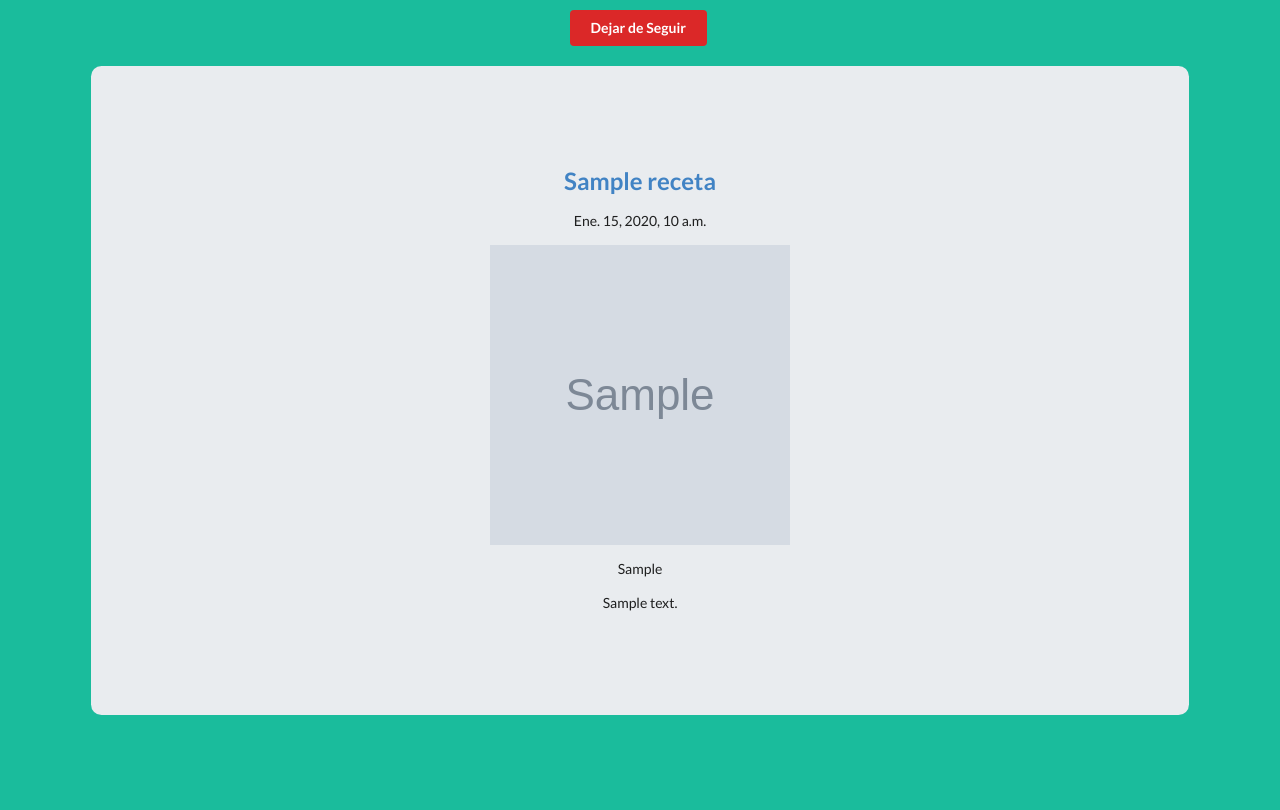
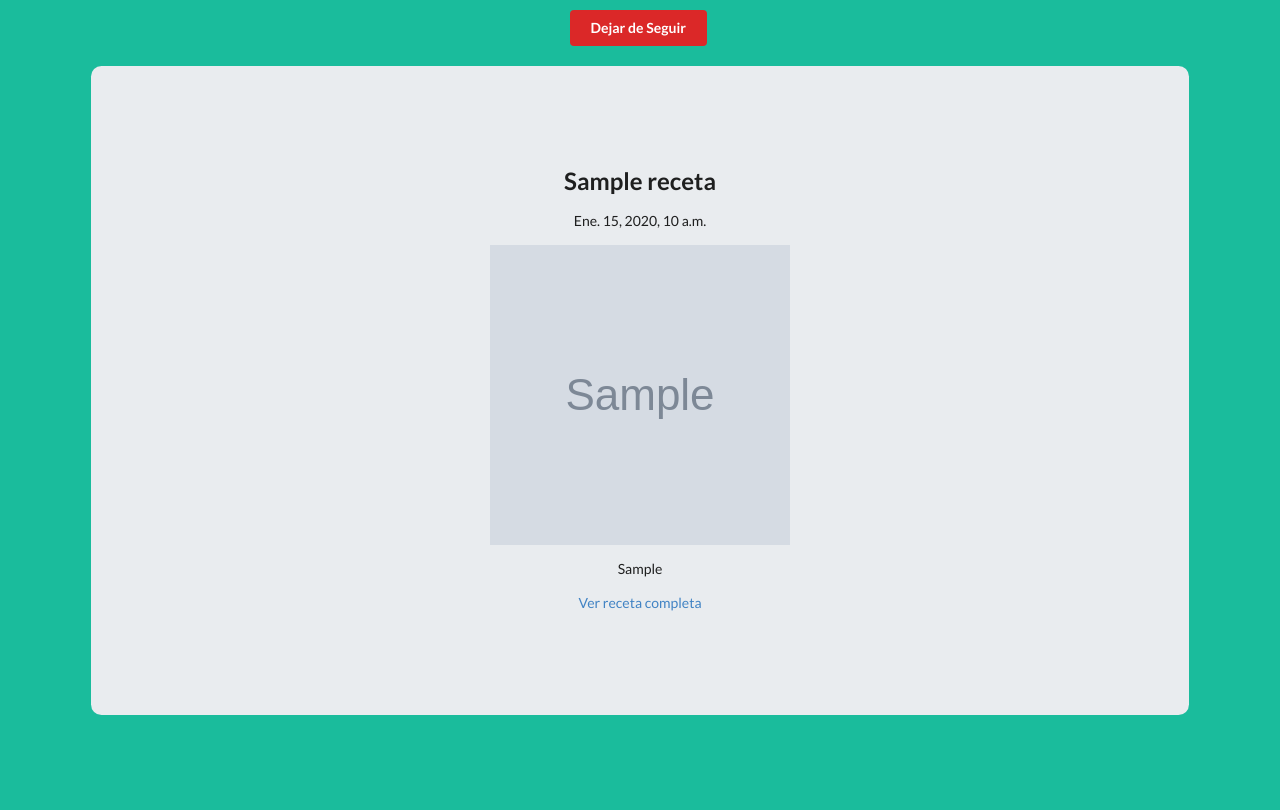
Before and after one commit to JesicaHeit/IngenieriaWeb, a Django app: page /profile/1 in a window 1280 px wide. Shown: the part 471-1281 px from the top of the page. Run offline with Django 3.2, Linux system fonts and the light colour scheme; a user stored in the database is signed in; data comes from the database, SQL or seed files in the repository; tables that the repository leaves empty hold one stand-in row (values such as "Sample post"); grey boxes marked "Sample" are stand-in pictures; parts of the project's set-up code (start-up, migrations or seed data) failed here and were passed over; some libraries are stand-ins or nearby versions.

Commit message:
no message

```diff
--- a/Proyecto1/recetas/search_indexes.py
+++ b/Proyecto1/recetas/search_indexes.py
@@ -7,6 +7,7 @@ class RecetaIndex(indexes.SearchIndex, indexes.Indexable):
     ingredients = indexes.CharField(model_attr='ingredients')
     created_date = indexes.DateTimeField(model_attr='created_date')
     author = indexes.CharField(model_attr='author')
+    imagen = indexes.CharField(model_attr='imagen')
 
     def get_model(self):
         return Receta
--- a/Proyecto1/recetas/templates/recetas/post_detail.html
+++ b/Proyecto1/recetas/templates/recetas/post_detail.html
@@ -18,6 +18,9 @@
             </div>
         {% endif %}
         <h2>{{ receta.title }}</h2>
+        <h5>
+            Por <a href="{% url 'show_profile_page' pk=receta.author.pk %}">{{ receta.author.profile }}</a>
+        </h5>
         <p> <img src = "{{ receta.imagen.url }}" width="300" height="300"/> </p>
         <p>{{ receta.ingredients|safe }}</p>
         <p>{{ receta.text|safe }}</p>
--- a/Proyecto1/recetas/templates/recetas/post_list.html
+++ b/Proyecto1/recetas/templates/recetas/post_list.html
@@ -14,9 +14,7 @@
         <div class="row">
         {% for rec in receta %}
              <div class="col-md-4">
-
                 <div class="jumbotron">
-                <p>
                 <h2>{{ rec.title }}</h2>
                  <h5>
                     Por <a href="{% url 'show_profile_page' pk=rec.author.pk %}">{{ rec.author.profile }}</a>
@@ -25,9 +23,7 @@
                 <p> <img class="d-block w-100 h-100" src = "{{ rec.imagen.url }}"   /> </p>
                     <p>Ingredientes: {{ rec.ingredients|safe  }} </p>
                 <a href="{% url 'post_detail' pk=rec.pk %}">Ver receta completa</a>
-                </p>
                 <br>
-
                 </div>
                     </div>
 
--- a/Proyecto1/recetas/templates/search/search.html
+++ b/Proyecto1/recetas/templates/search/search.html
@@ -24,7 +24,7 @@
 
                 <p><h2>{{ result.text|safe }}</h2></p>
                 <p><h6>Por {{ result.author|safe }}</h6></p>
-                <p>{{ result.ingredients|safe }}</p>
+                <p>Ingredientes: {{ result.ingredients|safe }}</p>
                 <p><a href="{% url 'post_detail' pk=result.pk %}">Ver receta completa</a></p>
                 <p>{{ result.created_date|safe }}</p>
 
--- a/Proyecto1/templates/registration/user_profile.html
+++ b/Proyecto1/templates/registration/user_profile.html
@@ -37,12 +37,9 @@
             </p>
                 {{page_user.bio}}
                 <p class="card-text"></p>
-
             </div>
         </div>
-
         </div>
-
     </div>
 
         {% if user.is_authenticated %}
@@ -65,20 +62,18 @@
     <br>
 
  {% for rec in receta %}
-            <div>
                 <div class="jumbotron">
                 <br>
-                <h2><a href="{% url 'post_detail' pk=rec.pk %}">{{ rec.title|safe}}</a></h2>
+                <h2>{{ rec.title|safe}}</h2>
                 <p>{{ rec.published_date }}</p>
                     <p> <img src = "{{ rec.imagen.url }}" width="300" height="300"/> </p>
                 <p>{{ rec.ingredients|safe }} </p>
-                <p>{{ rec.text|safe }}</p>
-
+                    <a href="{% url 'post_detail' pk=rec.pk %}">Ver receta completa</a>
                 <h5>
                 </h5>
                 <br>
             </div>
-            </div>
+
         {% endfor %}
 </div>
 
```
